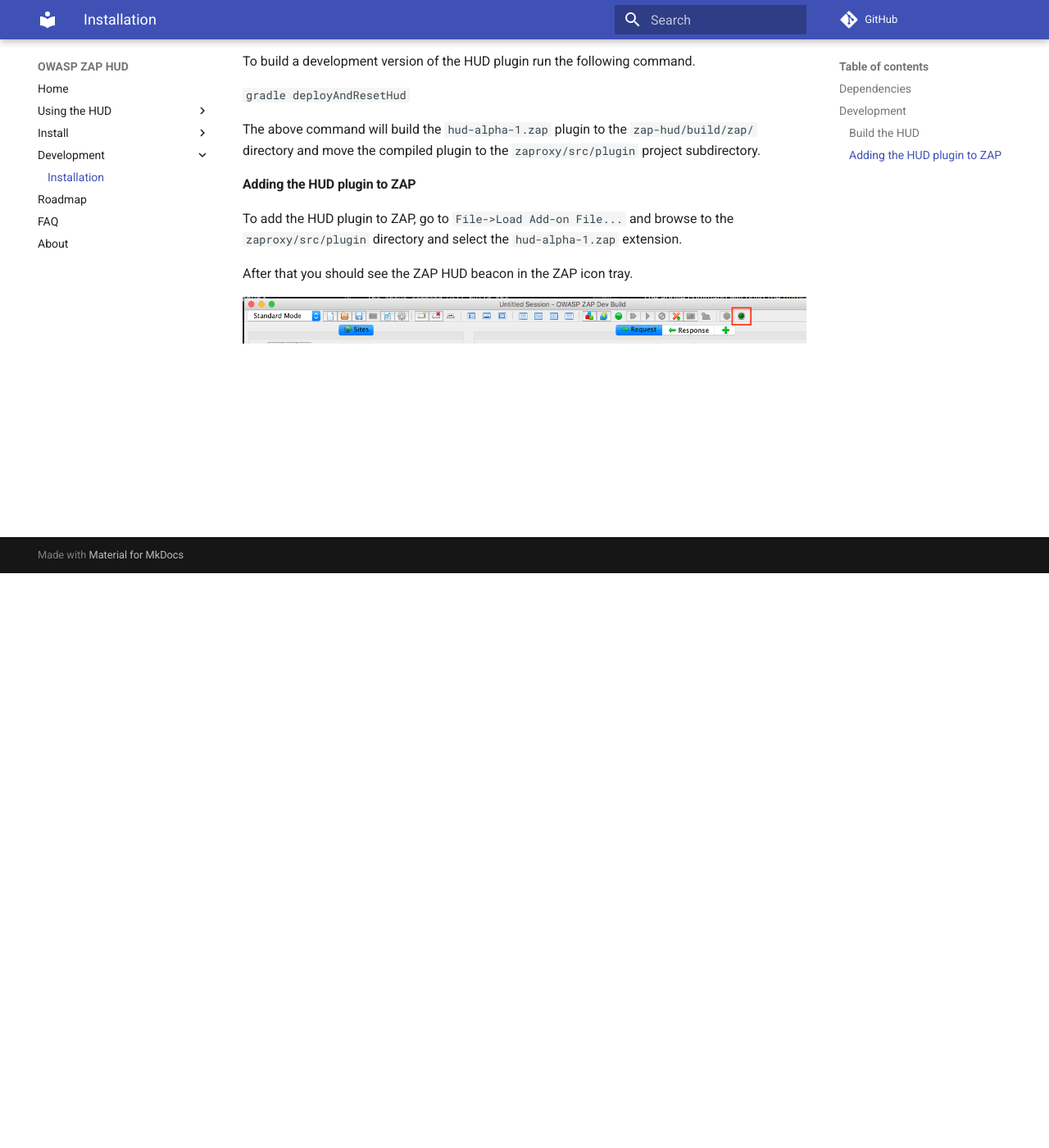
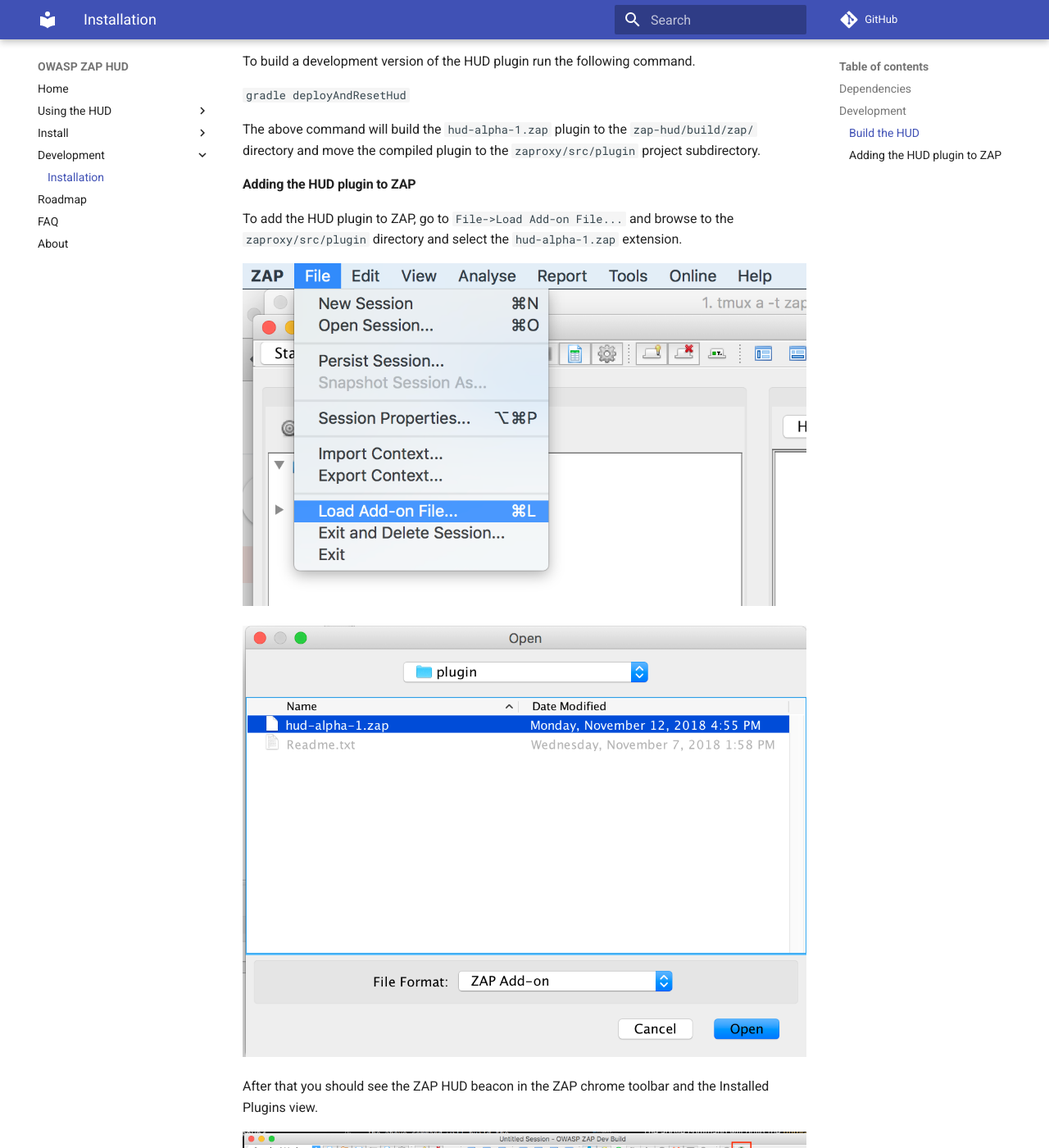
Before and after one commit to jaywon/zap-hud-wiki, an MkDocs documentation site: the page built from docs/development/install.md, in a window 1280 px wide and 1400 px high, scrolled down 701 px. Shown: the whole window at 82% size. Built offline with MkDocs 1.6.1 and Material for MkDocs 9.7.7, drawn with Linux system fonts in a browser that asks for light colours; comment, search, counter and statistics services are not loaded.

Commit message:
:sparkles: Add images for add-on install

```diff
--- a/docs/development/install.md
+++ b/docs/development/install.md
@@ -29,6 +29,13 @@
 #### Adding the HUD plugin to ZAP
 To add the HUD plugin to ZAP, go to `File->Load Add-on File...` and browse to the `zaproxy/src/plugin` directory and select the `hud-alpha-1.zap` extension.
 
-After that you should see the ZAP HUD beacon in the ZAP icon tray.
+
+![Load Add-on File](../img/add-plugin-dialogue.png)
+
+![Load Add-on File](../img/add-plugin-file.png)
+
+After that you should see the ZAP HUD beacon in the ZAP chrome toolbar and the Installed Plugins view.
 
 ![HUD Beacon](../img/hud-beacon.png)
+
+![Show Installed Add-ons](../img/installed-plugins.png)
```
Also changed, not shown: docs/img/add-plugin-dialogue.png (added), docs/img/add-plugin-file.png (added), docs/img/installed-plugins.png (added).
